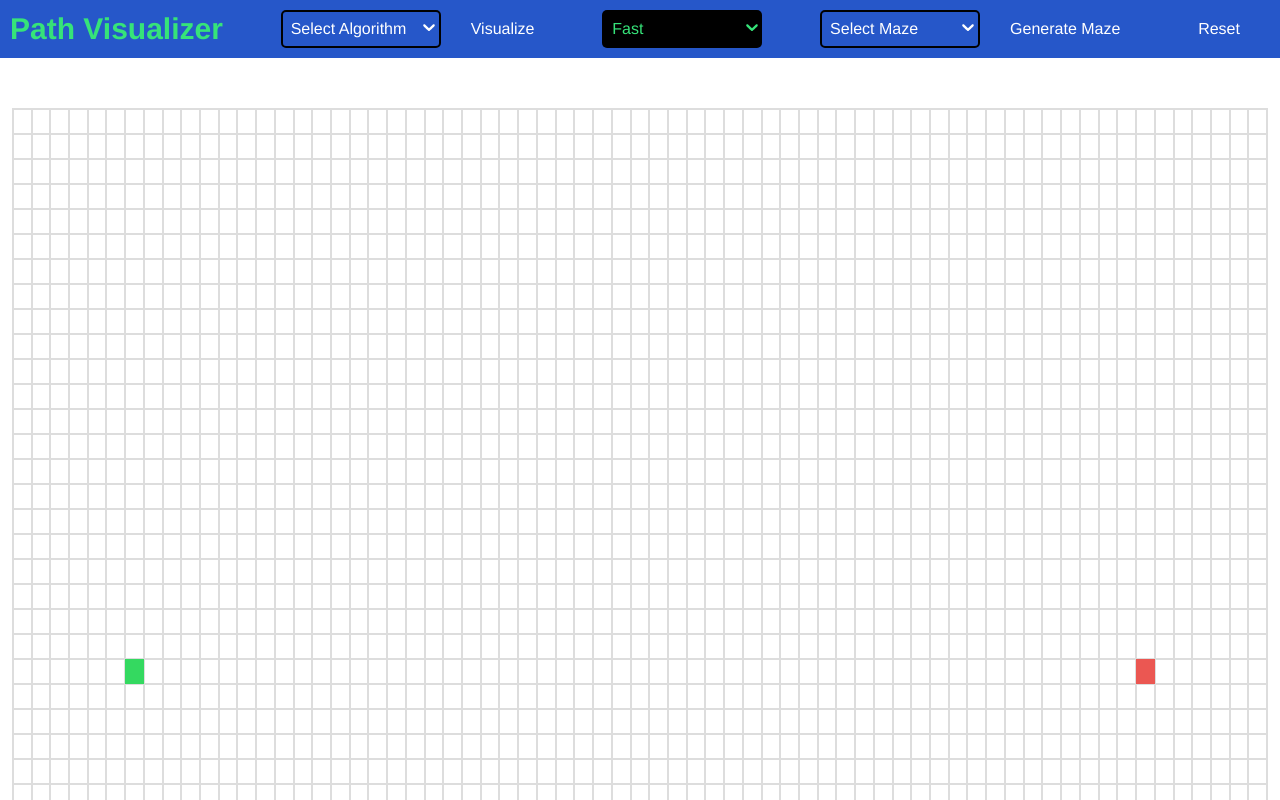
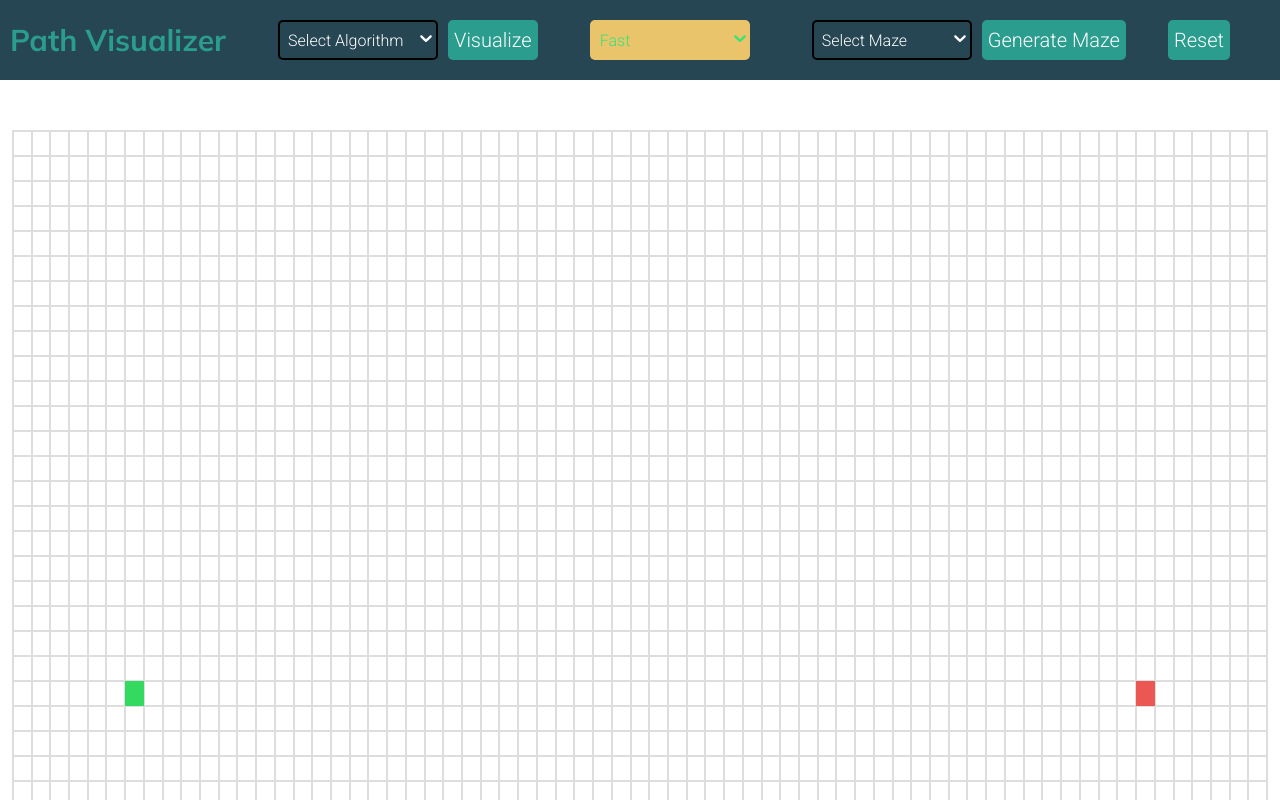
Before and after one commit to yesean/pathmazer, a React (Create React App) app: page / in a window 1280 px wide. Shown: the top 800 px of the page. Built offline with nearby package versions, Linux system fonts and the light colour scheme.

Commit message:
prevent user from clicking during animation

```diff
--- a/src/components/App.js
+++ b/src/components/App.js
@@ -9,8 +9,8 @@ function App() {
   const [algorithm, setAlgorithm] = useState(null);
   const [maze, setMaze] = useState(null);
   const [speed, setSpeed] = useState('fast');
+  const [isAnimating, setIsAnimating] = useState(false);
   const [isAnimatingFinished, setIsAnimatingFinished] = useState(false);
-  const [isAnimating, setIsAnimating] = useState(false);
   const squareRefs = [];
 
   const resetGrid = (shouldResetSelects = true) => {
@@ -52,6 +52,7 @@ function App() {
         // setGrid={setGrid}
         resetGrid={resetGrid}
         squareRefs={squareRefs}
+        isAnimating={isAnimating}
         isAnimatingFinished={isAnimatingFinished}
         algorithm={algorithm}
         lastSquare={lastSquare}
--- a/src/components/Grid.js
+++ b/src/components/Grid.js
@@ -2,6 +2,7 @@ import React, { useEffect } from 'react';
 import './../styles/Grid.css';
 import Square from './Square.js';
 import Animations from './../services/Animations.js';
+import { isInaccessible } from '@testing-library/react';
 
 const WIDTH = 67;
 const HEIGHT = 45;
@@ -67,6 +68,7 @@ const Grid = ({
   grid,
   resetGrid,
   squareRefs,
+  isAnimating,
   isAnimatingFinished,
   algorithm,
   lastSquare,
@@ -104,6 +106,8 @@ const Grid = ({
   };
 
   const updateBoard = (id) => {
+    console.log('isAnimating:', isAnimating);
+    if (!isAnimating) {
       const elm = squareRefs[id].current;
       if (isHoldingStart) {
         setLastSquare(elm.className);
@@ -136,6 +140,7 @@ const Grid = ({
         elm.className = DEFAULT_SQ;
       } else {
         elm.className = WALL_SQ;
+      }
     }
   };
 
--- a/src/components/Select.js
+++ b/src/components/Select.js
@@ -1,5 +1,6 @@
 import React from 'react';
 import ReactSelect from 'react-select';
+import './../styles/TopBar.css';
 
 const Select = (props) => {
   const customSelectStyle = {
@@ -8,25 +9,37 @@ const Select = (props) => {
       backgroundColor: 'black',
       border: 'none',
       width: '160px',
+      margin: '0px',
+      borderRadius: '0px 0px 5px 5px',
+    }),
+    container: (provided, state) => ({
+      ...provided,
+      height: '40px',
       margin: '0px 10px',
-      borderRadius: '0px 0px 5px 5px',
+      display: 'flex',
+      alignItems: 'center',
     }),
     control: (provided, state) => ({
       ...provided,
       color: state.hasValue || state.menuIsOpen ? '#36e379' : 'white',
-      backgroundColor: state.hasValue || state.menuIsOpen ? 'black' : '#2657c9',
+      backgroundColor:
+        state.hasValue || state.menuIsOpen
+          ? 'rgb(233, 196, 106)'
+          : 'transparent',
       '&:hover': {
         color: '#36e379',
         backgroundColor: 'black',
         border: 'none',
       },
+      height: '100%',
       userSelect: 'none',
-      margin: '0px 10px',
       border: state.hasValue || state.menuIsOpen ? 'none' : '2px solid black',
       boxShadow: 'none',
       cursor: 'pointer',
       width: '160px',
       borderRadius: state.menuIsOpen ? '5px 5px 0px 0px' : '5px',
+      fontWeight: 300,
+      fontFamily: 'Roboto, sans-serif',
     }),
     dropdownIndicator: (provided, state) => ({}),
     indicatorSeparator: (provided) => ({}),
--- a/src/components/Square.js
+++ b/src/components/Square.js
@@ -17,11 +17,11 @@ const Square = (props) => {
       onMouseOut={props.onMouseOut}
       onKeyDown={props.onKeyDown}
       onKeyUp={props.onKeyUp}
-      tabIndex={-1}
-    >
+      tabIndex={-1}>
       {/* {props.isWeight && <img className='weightImg' src={weight} alt='KM' />} */}
     </div>
   );
 };
 
-export default React.memo(Square);
+// export default React.memo(Square);
+export default Square;
--- a/src/components/TopBar.js
+++ b/src/components/TopBar.js
@@ -5,24 +5,26 @@ import Animations from './../services/Animations.js';
 import Maze from './../services/Maze.js';
 
 const TopBar = (props) => {
-  const handleAlgorithmSubmit = (event) => {
+  const handleAlgorithmSubmit = async (event) => {
     event.preventDefault();
+    console.log(props.isAnimating);
     if (!props.isAnimating) {
       props.setIsAnimating(true);
-      Animations.animate(props.algorithm, props.squareRefs, props.speed, true);
-      // .then((e) => {
-      //   console.log('animating finished')
-      //   props.setIsAnimating(e)
-      //   props.setIsAnimatingFinished(e)
-      // })
-      console.log('animating finished');
-      props.setIsAnimating(false);
-      props.setIsAnimatingFinished(true);
+      const isAnimating = await Animations.animate(
+        props.algorithm,
+        props.squareRefs,
+        props.speed,
+        true
+      );
+      console.log('animating finished:', isAnimating);
+      props.setIsAnimating(isAnimating);
+      props.setIsAnimatingFinished(isAnimating);
     }
   };
 
   const handleMazeSubmit = async (event) => {
     event.preventDefault();
+    console.log('isAnimating:', props.isAnimating);
     if (!props.isAnimating) {
       props.setIsAnimating(true);
       const hasBeenGenerated = await Maze.generateMaze(
@@ -31,8 +33,15 @@ const TopBar = (props) => {
         props.resetGrid,
         props.speed
       );
-      console.log('maze generation finished');
+      console.log('hasBeenGenerated:', hasBeenGenerated);
       props.setIsAnimating(hasBeenGenerated);
+    }
+  };
+
+  const handleResetClick = (e) => {
+    if (!props.isAnimating) {
+      e.preventDefault();
+      props.resetGrid();
     }
   };
 
@@ -72,7 +81,13 @@ const TopBar = (props) => {
           setOption={props.setAlgorithm}
           placeholder={algorithmsPlaceholder}
         />
-        <input className='visualizeButton' type='submit' value='Visualize' />
+        <input
+          className={
+            props.isAnimating ? 'topBarButtonWhileAnimating' : 'topBarButton'
+          }
+          type='submit'
+          value='Visualize'
+        />
       </form>
       <div className='speedContainer'>
         <Select
@@ -91,9 +106,20 @@ const TopBar = (props) => {
           setOption={props.setMaze}
           placeholder={mazePlaceholder}
         />
-        <input className='mazeButton' type='submit' value='Generate Maze' />
+        <input
+          className={
+            props.isAnimating ? 'topBarButtonWhileAnimating' : 'topBarButton'
+          }
+          type='submit'
+          value='Generate Maze'
+        />
       </form>
-      <button className='resetButton' onClick={props.resetGrid}>
+      <button
+        className={
+          (props.isAnimating ? 'topBarButtonWhileAnimating' : 'topBarButton') +
+          ' resetButton'
+        }
+        onClick={handleResetClick}>
         Reset
       </button>
     </div>
--- a/src/services/Animations.js
+++ b/src/services/Animations.js
@@ -24,7 +24,7 @@ const clearAnimate = (squareRefs) => {
 };
 
 const animate = async (algorithm, squareRefs, speed, shouldAnimate) => {
-  let pathDelay = 50;
+  let pathDelay = 30;
   let visitedDelay;
   if (shouldAnimate) {
     switch (speed) {
@@ -35,7 +35,7 @@ const animate = async (algorithm, squareRefs, speed, shouldAnimate) => {
         visitedDelay = 50;
         break;
       case 'fast':
-        visitedDelay = 5;
+        visitedDelay = 0;
         break;
       default:
         return Promise.resolve(false);
@@ -119,7 +119,7 @@ const animate = async (algorithm, squareRefs, speed, shouldAnimate) => {
       changeSquare(squareRefs, square, squareType);
     }
   }
-  return Promise.resolve(true);
+  return Promise.resolve(false);
 };
 
 const wait = (ms) => new Promise((resolve) => setTimeout(resolve, ms));
--- a/src/services/Maze.js
+++ b/src/services/Maze.js
@@ -10,10 +10,10 @@ const generateMaze = async (maze, squareRefs, resetGrid, speed) => {
   let delay;
   switch (speed) {
     case 'slow':
-      delay = 50;
+      delay = 100;
       break;
     case 'medium':
-      delay = 20;
+      delay = 50;
       break;
     case 'fast':
       delay = 0;
--- a/src/styles/TopBar.css
+++ b/src/styles/TopBar.css
@@ -1,23 +1,21 @@
+@import url('https://fonts.googleapis.com/css2?family=Mulish:wght@400;700&display=swap');
+@import url('https://fonts.googleapis.com/css2?family=Roboto:wght@300;500&display=swap');
+
 .topBar {
   list-style-type: none;
   margin: 0px auto;
-  background-color: #2657c9;
+  box-sizing: border-box;
+  background-color: rgb(38, 70, 83);
   width: 100%;
   height: 100%;
   display: flex;
   justify-content: space-between;
   align-items: center;
   flex-wrap: wrap;
-  box-sizing: border-box;
 }
 
 .optionsContainer {
   display: flex;
-}
-
-.speedContainer {
-  display: flex;
-  align-items: center;
 }
 
 .algorithmForm,
@@ -28,43 +26,55 @@
 }
 
 .title,
-.mazeButton,
-.resetButton,
-.visualizeButton {
-  border: none;
-  background-color: transparent;
-  padding: 10px;
-  margin: 10px;
+.topBarButton,
+.topBarButtonWhileAnimating {
+  border: 0px solid black;
+  margin: 20px 0px;
+  margin-top: 20px;
+  margin-bottom: 20px;
+  height: 40px;
   font-size: 16px;
-  color: white;
-  font-family: Helvetica;
+  color: rgb(250, 243, 221);
+  font-family: 'Roboto', sans-serif;
   user-select: none;
-  display: inline;
   white-space: nowrap;
+  border-radius: 5px;
+  font-weight: 300;
 }
 
 .title {
+  height: 100%;
+  line-height: 100%;
+  font-family: 'Mulish', sans-serif;
   font-size: 30px;
-  color: #36e379;
+  font-weight: 1000;
+  color: rgb(42, 157, 143);
   margin: 0px;
+  margin-left: 10px;
 }
 
-.visualizeButton:hover,
-.mazeButton:hover,
-.resetButton:hover {
+.topBarButton:hover {
   cursor: pointer;
   color: #36e379;
   background-color: black;
-  border-radius: 5px;
+}
+
+.topBarButton:focus,
+.topBarButtonWhileAnimating:focus {
+  outline: none;
+}
+
+.topBarButtonWhileAnimating {
+  background-color: rgb(255, 166, 158);
 }
 
 .resetButton {
-  margin-right: 30px;
+  margin-right: 50px;
 }
 
-.algorithmSelect,
-.visualizeButton,
-.mazeButton,
-.resetButton:focus {
-  outline: none;
+.topBarButton {
+  font-weight: 350;
+  font-size: 20px;
+  background-color: rgb(42, 157, 143);
+  color: white;
 }
```
Also changed, not shown: test.js (added, +7 -0 lines). Lines whose indentation alone changed are shown as unchanged.
